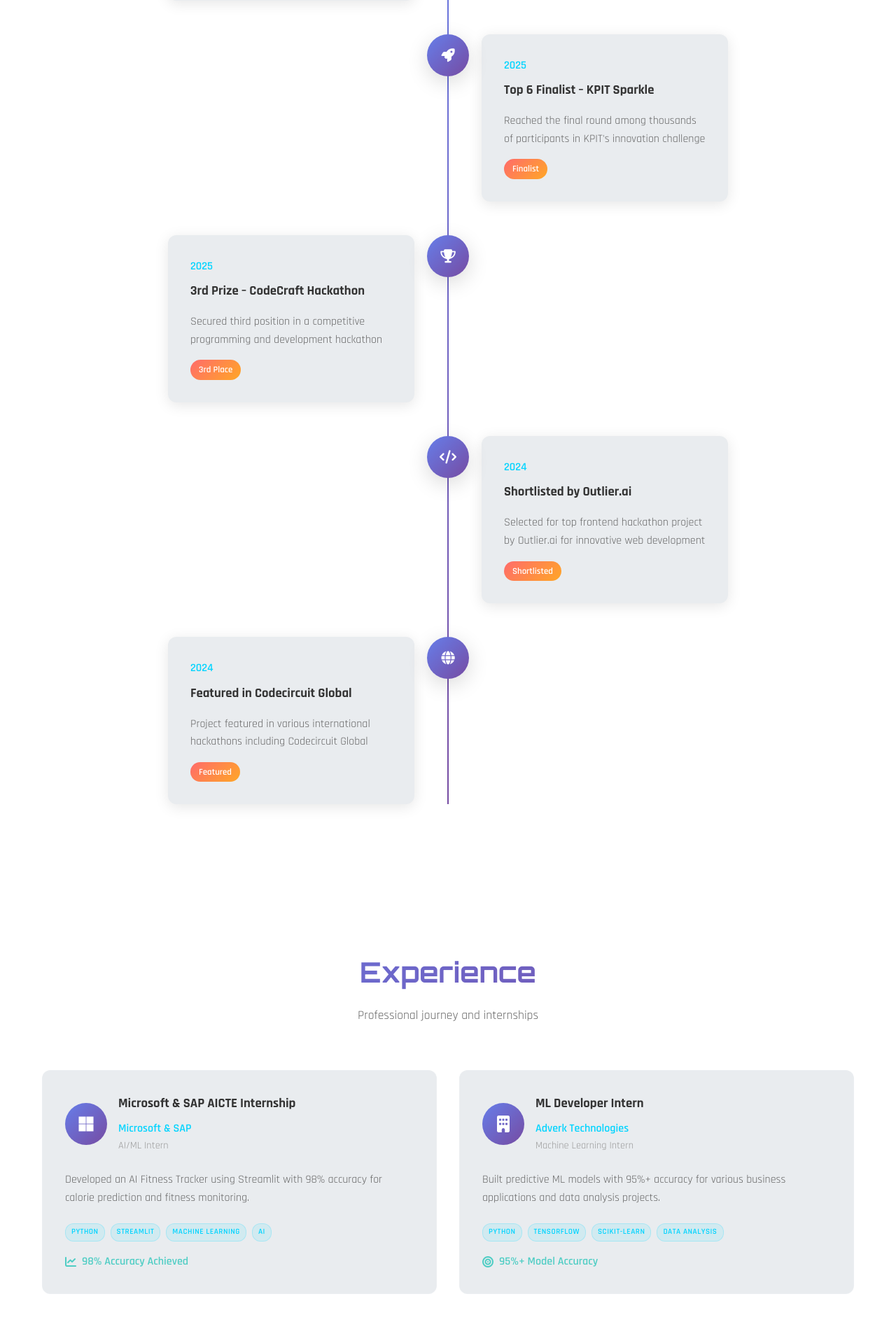
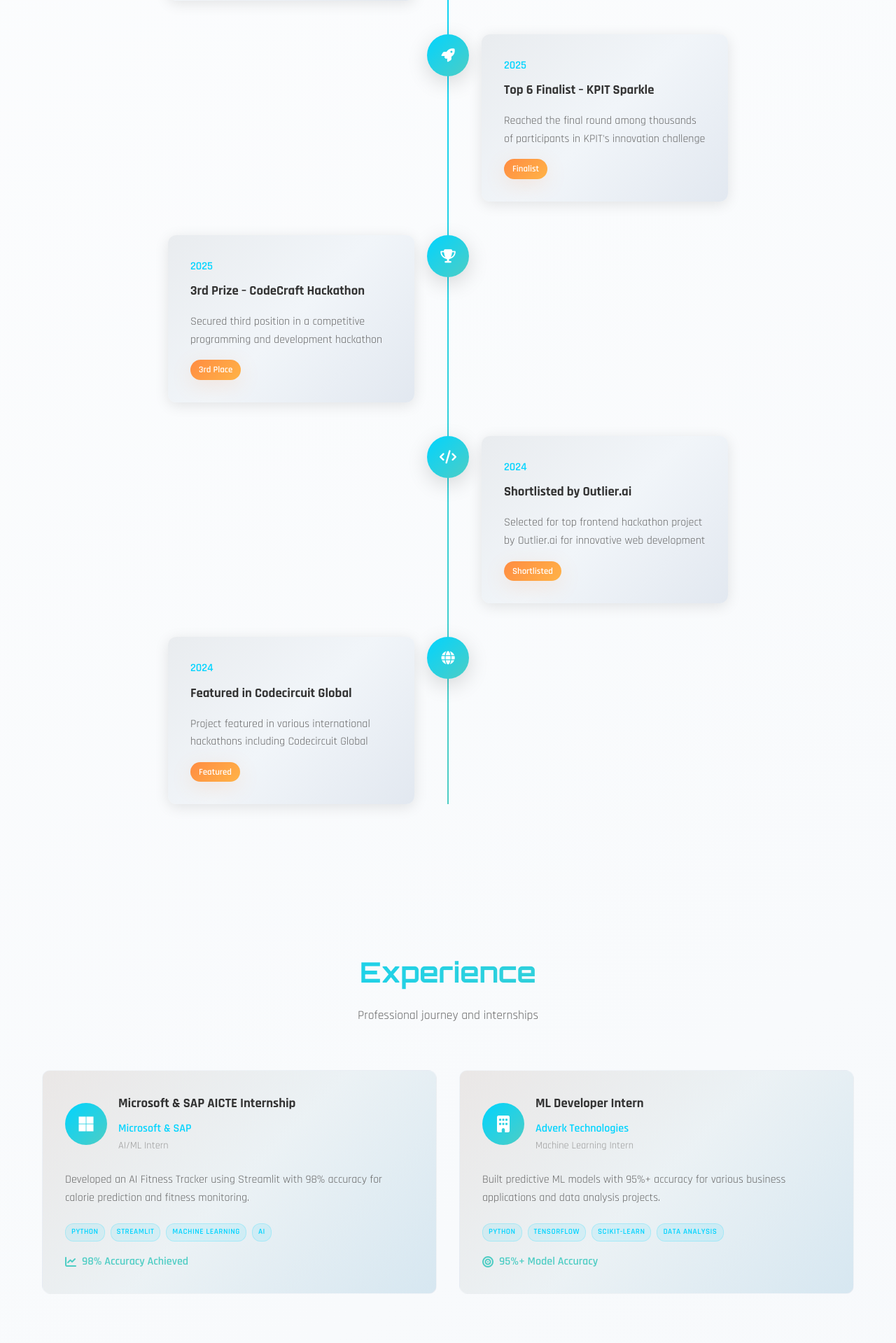
Before and after one commit to HuzaifaKhan-1/Huzaifa-Khan-Portfolio, a Flask app: page / in a window 1280 px wide. Shown: the part 3001-4920 px from the top of the page at 70% size. Run offline with Flask 3, Linux system fonts and the light colour scheme.

Commit message:
Assistant checkpoint: Added orange secondary accent and soft gradients
Assistant generated file changes:
- static/css/style.css: Add secondary accent color and soft gradient backgrounds, Update light theme with gradient backgrounds, Update body and navbar with gradient backgrounds, Update navbar with enhanced gradient background, Add secondary accent button styles, Update section backgrounds with gradients, Update projects section with gradient background, Update certifications section with gradient background, Update cards with enhanced gradient backgrounds, Update timeline content with gradient backgrounds, Update project cards with enhanced gradients, Update project card hover effects with orange accents, Update achievement badge with orange gradient, Update contact form with gradient background, Update footer with gradient background, Update hover effects with orange accent

---

User prompt:

Update the UI as

1)Add a secondary accent → Orange or Purple (for buttons, hover effects, or highlights).

2)Use soft gradients → e.g. dark navy → charcoal instead of plain black for backgrounds.

Replit-Commit-Author: Assistant
Replit-Commit-Session-Id: d166e2d0-93e5-4fca-8af2-44220c6f0a46

```diff
--- a/static/css/style.css
+++ b/static/css/style.css
@@ -4,34 +4,46 @@
     --primary-color: #00d4ff;
     --secondary-color: #ff6b6b;
     --accent-color: #4ecdc4;
-    --bg-primary: #0a0a0f;
+    --accent-secondary: #ff8c42; /* Orange secondary accent */
+    --bg-primary: linear-gradient(145deg, #0a0a0f 0%, #1a1a2e 50%, #16213e 100%);
+    --bg-primary-solid: #0a0a0f;
     --bg-primary-rgb: 10, 10, 15;
-    --bg-secondary: #1a1a2e;
-    --bg-tertiary: #16213e;
+    --bg-secondary: linear-gradient(135deg, #1a1a2e 0%, #2d3748 50%, #1e2a4a 100%);
+    --bg-secondary-solid: #1a1a2e;
+    --bg-tertiary: linear-gradient(135deg, #16213e 0%, #2a3f5f 50%, #1e3a5f 100%);
+    --bg-tertiary-solid: #16213e;
     --text-primary: #ffffff;
     --text-secondary: #b0b0b0;
     --text-muted: #707070;
-    --gradient-primary: linear-gradient(135deg, #667eea 0%, #764ba2 100%);
-    --gradient-secondary: linear-gradient(135deg, #00d4ff 0%, #4ecdc4 100%);
+    --gradient-primary: linear-gradient(135deg, #00d4ff 0%, #4ecdc4 100%);
+    --gradient-secondary: linear-gradient(135deg, #ff8c42 0%, #ff6b6b 100%);
     --gradient-accent: linear-gradient(135deg, #ff6b6b 0%, #ffa726 100%);
+    --gradient-orange: linear-gradient(135deg, #ff8c42 0%, #ffb347 100%);
+    --gradient-dark: linear-gradient(135deg, #0f172a 0%, #1e293b 50%, #334155 100%);
     --shadow-light: 0 4px 20px rgba(0, 212, 255, 0.1);
     --shadow-medium: 0 8px 30px rgba(0, 212, 255, 0.2);
     --shadow-heavy: 0 15px 50px rgba(0, 212, 255, 0.3);
+    --shadow-orange: 0 8px 30px rgba(255, 140, 66, 0.2);
     --border-radius: 12px;
     --transition: all 0.3s cubic-bezier(0.4, 0, 0.2, 1);
 }
 
 /* Light Theme Variables */
 [data-theme="light"] {
-    --bg-primary: #ffffff;
-    --bg-secondary: #f8f9fa;
-    --bg-tertiary: #e9ecef;
+    --bg-primary: linear-gradient(145deg, #ffffff 0%, #f8fafc 50%, #f1f5f9 100%);
+    --bg-primary-solid: #ffffff;
+    --bg-secondary: linear-gradient(135deg, #f8f9fa 0%, #e2e8f0 50%, #cbd5e1 100%);
+    --bg-secondary-solid: #f8f9fa;
+    --bg-tertiary: linear-gradient(135deg, #e9ecef 0%, #f1f5f9 50%, #e2e8f0 100%);
+    --bg-tertiary-solid: #e9ecef;
     --text-primary: #333333;
     --text-secondary: #666666;
     --text-muted: #999999;
+    --gradient-dark: linear-gradient(135deg, #f8fafc 0%, #e2e8f0 50%, #cbd5e1 100%);
     --shadow-light: 0 4px 20px rgba(0, 0, 0, 0.1);
     --shadow-medium: 0 8px 30px rgba(0, 0, 0, 0.15);
     --shadow-heavy: 0 15px 50px rgba(0, 0, 0, 0.2);
+    --shadow-orange: 0 8px 30px rgba(255, 140, 66, 0.15);
 }
 
 /* Global Styles */
@@ -53,6 +65,7 @@ body {
     line-height: 1.6;
     overflow-x: hidden;
     transition: var(--transition);
+    min-height: 100vh;
 }
 
 .container {
@@ -1593,6 +1626,19 @@ section {
     border-radius: var(--border-radius);
     box-shadow: var(--shadow-light);
     transition: var(--transition);
+    position: relative;
+    overflow: hidden;
+}
+
+.timeline-content::before {
+    content: '';
+    position: absolute;
+    top: 0;
+    left: 0;
+    right: 0;
+    bottom: 0;
+    background: linear-gradient(135deg, rgba(255, 140, 66, 0.03) 0%, rgba(78, 205, 196, 0.03) 100%);
+    z-index: -1;
 }
 
 .timeline-content:hover {
@@ -1618,13 +1664,14 @@ section {
 
 .achievement-badge {
     display: inline-block;
-    background: var(--gradient-accent);
+    background: var(--gradient-orange);
     color: white;
     padding: 4px 12px;
     border-radius: 20px;
     font-size: 0.8rem;
     font-weight: 600;
     margin-top: 1rem;
+    box-shadow: var(--shadow-orange);
 }
 
 /* Clickable Achievement Styles */
@@ -1676,6 +1723,19 @@ section {
     padding: 2rem;
     transition: var(--transition);
     border: 1px solid rgba(255, 255, 255, 0.1);
+    position: relative;
+    overflow: hidden;
+}
+
+.experience-card::before {
+    content: '';
+    position: absolute;
+    top: 0;
+    left: 0;
+    right: 0;
+    bottom: 0;
+    background: linear-gradient(135deg, rgba(255, 140, 66, 0.05) 0%, rgba(0, 212, 255, 0.05) 100%);
+    z-index: -1;
 }
 
 .experience-card:hover {
```
Also changed, not shown: other parts of static/css/style.css (+81 -7 lines).
